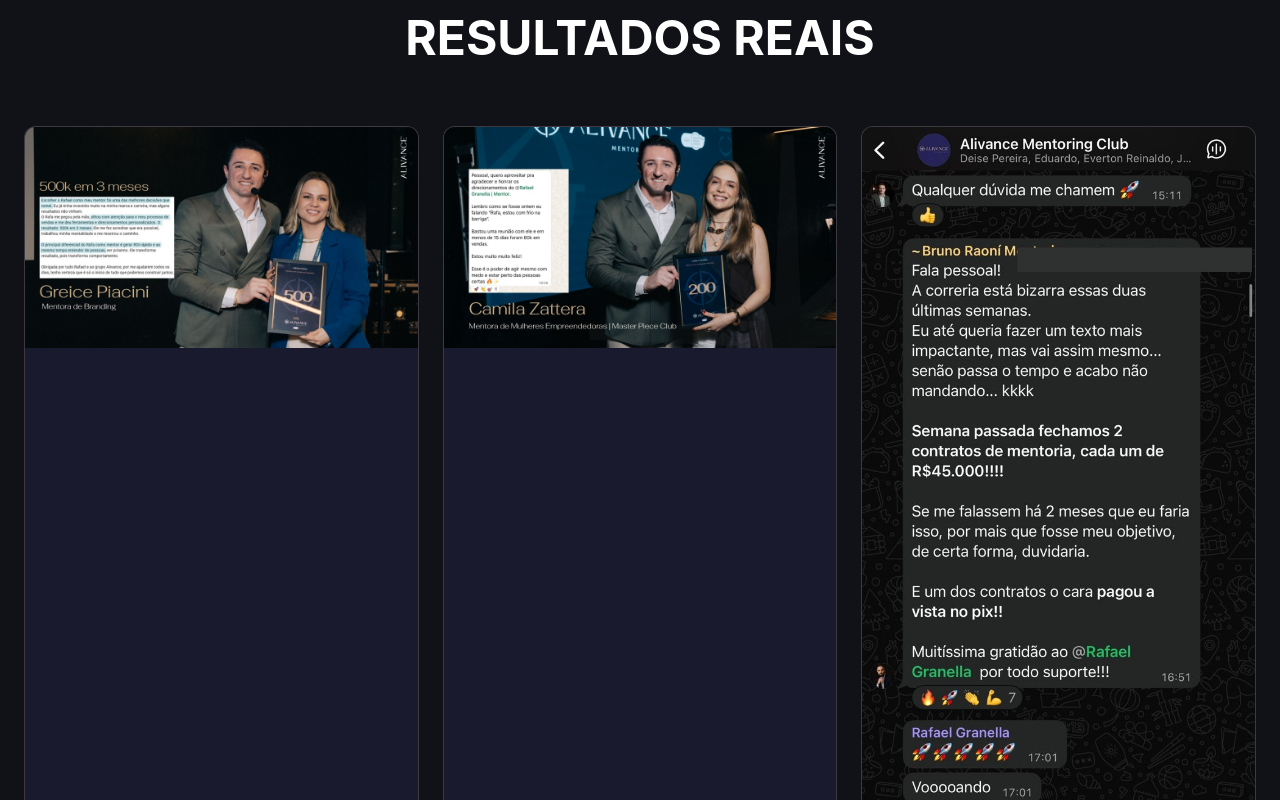
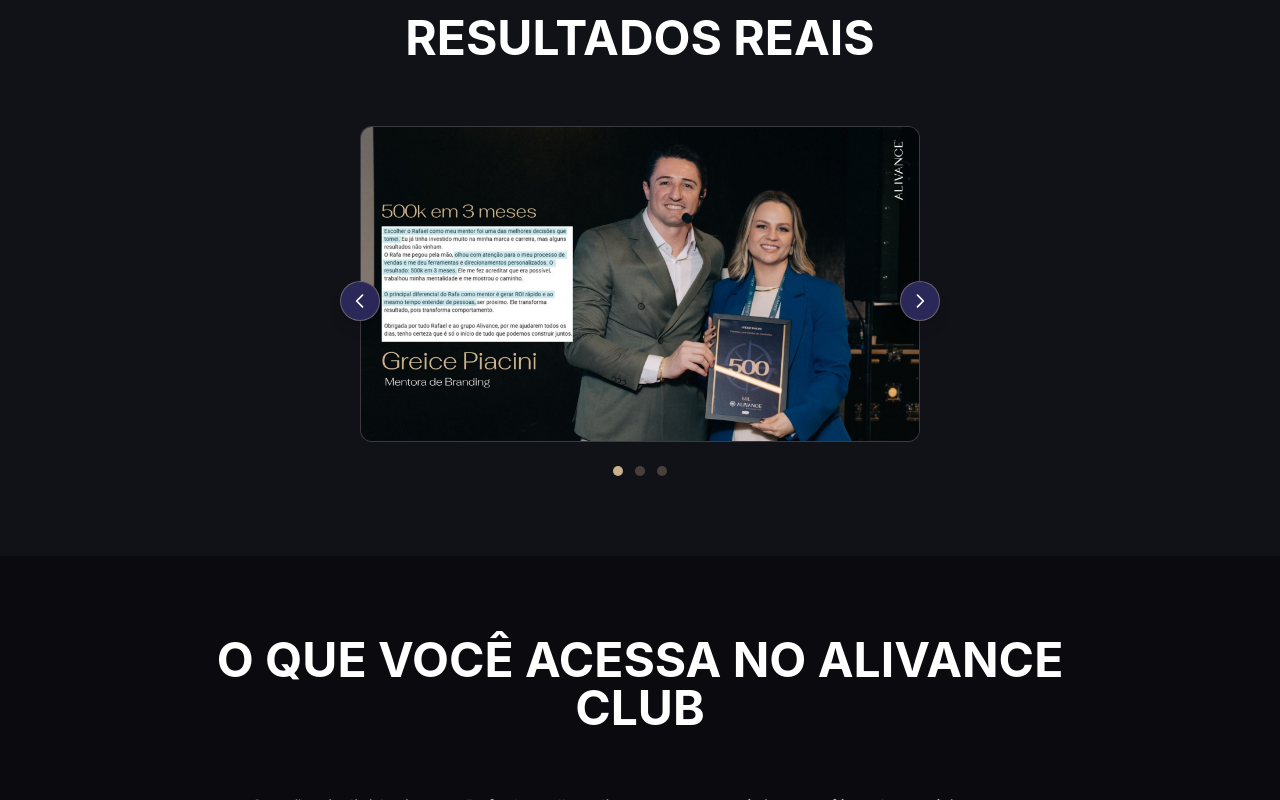
Before and after one commit to simpleacc26/simpleacc, a React (Vite) app in the folder clientes/rafael-granella/funis/lp-alivance/: page / in a window 1280 px wide. Shown: the part 5040-5840 px from the top of the page. Built offline with nearby package versions, Linux system fonts and the light colour scheme; a web font is replaced by a local one.

Commit message:
feat: replace marquee with carousel slider with arrow navigation

```diff
--- a/clientes/rafael-granella/funis/lp-alivance/src/app/App.tsx
+++ b/clientes/rafael-granella/funis/lp-alivance/src/app/App.tsx
@@ -7,6 +7,10 @@ const T = "DE MENTOR PARA EMPRESÁRIO DA EDUCAÇÃO · MÉTODO + MODELO + VENDAS
 export default function App() {
   const [show, setShow] = useState(false);
   const [faq, setFaq] = useState<number | null>(null);
+  const [slide, setSlide] = useState(0);
+  const screenshots = ['/screenshot-1.jpg','/screenshot-2.jpg','/screenshot-3.jpg'];
+  const prev = () => setSlide(i => (i - 1 + screenshots.length) % screenshots.length);
+  const next = () => setSlide(i => (i + 1) % screenshots.length);
 
   useEffect(() => {
     const t = setTimeout(() => {
@@ -158,12 +162,21 @@ export default function App() {
         <div className="max-w-[1400px] mx-auto px-6">
           <h2 className="text-4xl md:text-5xl font-bold text-white mb-16 text-center">Resultados reais</h2>
 
-          <div className="grid grid-cols-1 md:grid-cols-3 gap-6">
-            {['/screenshot-1.jpg','/screenshot-2.jpg','/screenshot-3.jpg'].map((s,i)=>(
-              <div key={i} className="rounded-xl overflow-hidden border border-[#c8b28b]/20 bg-[#1a1a2e]">
-                <ImageWithFallback src={s} alt="" className="w-full h-auto block"/>
-              </div>
-            ))}
+          <div className="relative max-w-[560px] mx-auto">
+            <div className="rounded-xl overflow-hidden border border-[#c8b28b]/20 bg-[#1a1a2e]">
+              <ImageWithFallback src={screenshots[slide]} alt="" className="w-full h-auto block"/>
+            </div>
+            <button onClick={prev} aria-label="Anterior" className="absolute left-0 top-1/2 -translate-y-1/2 -translate-x-5 w-10 h-10 rounded-full bg-[#292859] border border-[#c8b28b]/40 flex items-center justify-center text-white hover:bg-[#3a3a80] transition-colors shadow-lg">
+              <svg width="20" height="20" fill="none" stroke="currentColor" strokeWidth="2" viewBox="0 0 24 24"><path strokeLinecap="round" strokeLinejoin="round" d="M15 19l-7-7 7-7"/></svg>
+            </button>
+            <button onClick={next} aria-label="Próximo" className="absolute right-0 top-1/2 -translate-y-1/2 translate-x-5 w-10 h-10 rounded-full bg-[#292859] border border-[#c8b28b]/40 flex items-center justify-center text-white hover:bg-[#3a3a80] transition-colors shadow-lg">
+              <svg width="20" height="20" fill="none" stroke="currentColor" strokeWidth="2" viewBox="0 0 24 24"><path strokeLinecap="round" strokeLinejoin="round" d="M9 5l7 7-7 7"/></svg>
+            </button>
+            <div className="flex justify-center gap-3 mt-6">
+              {screenshots.map((_,i) => (
+                <button key={i} onClick={() => setSlide(i)} className={`w-2.5 h-2.5 rounded-full transition-colors ${i===slide ? 'bg-[#c8b28b]' : 'bg-[#c8b28b]/30'}`}/>
+              ))}
+            </div>
           </div>
         </div>
       </section>
```
